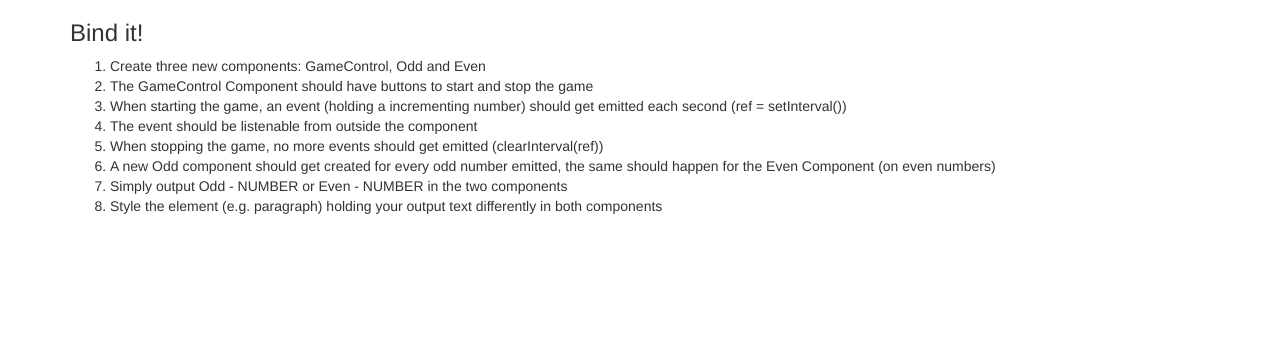
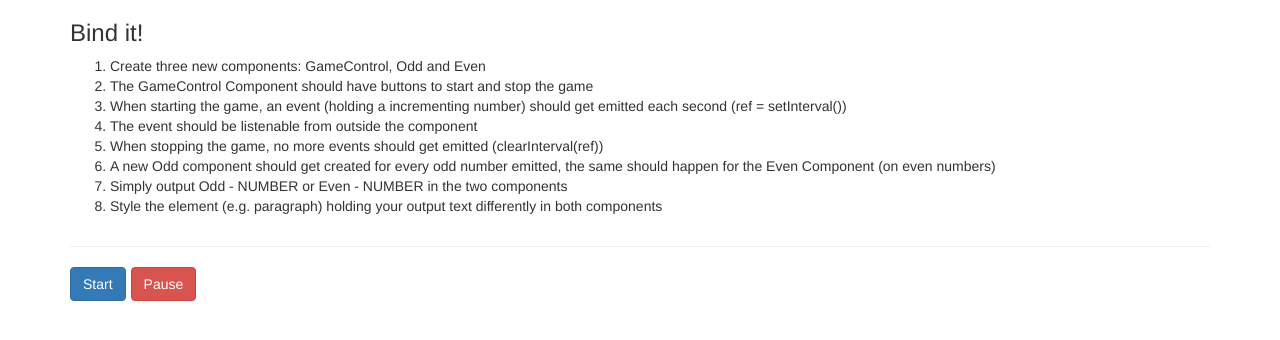
Before and after one commit to csarmien318/angular-project, an Angular app: page / in a window 1280 px wide. Shown: the top 340 px of the page. Built offline with nearby package versions, Linux system fonts and the light colour scheme.

Commit message:
complete task

```diff
--- a/src/app/app.component.html
+++ b/src/app/app.component.html
@@ -14,4 +14,16 @@
       </ol>
     </div>
   </div>
+  <hr>
+  <div class="row">
+    <div class="col-xs-12">
+      <app-game-control (intervalFired)="onIntervalFired($event)"></app-game-control>
+    </div>
+  </div>
+  <div class="row">
+    <div class="col-xs-12">
+      <app-odd *ngFor="let oddNumber of oddNumbers" [number]="oddNumber"></app-odd>
+      <app-even *ngFor="let evenNumber of evenNumbers" [number]="evenNumber"></app-even>
+    </div>
+  </div>
 </div>
--- a/src/app/app.component.ts
+++ b/src/app/app.component.ts
@@ -1,9 +1,19 @@
-import { Component } from '@angular/core';
+import { Component } from "@angular/core";
 
 @Component({
-  selector: 'app-root',
-  templateUrl: './app.component.html',
-  styleUrls: ['./app.component.css']
+  selector: "app-root",
+  templateUrl: "./app.component.html",
+  styleUrls: ["./app.component.css"],
 })
 export class AppComponent {
+  oddNumbers: number[] = [];
+  evenNumbers: number[] = [];
+
+  onIntervalFired(firedNumber: number) {
+    if (firedNumber % 2 === 0) {
+      this.evenNumbers.push(firedNumber);
+    } else {
+      this.oddNumbers.push(firedNumber);
+    }
+  }
 }
--- /dev/null
+++ b/src/app/even/even.component.css
@@ -0,0 +1,3 @@
+p {
+  color: green;
+}
--- /dev/null
+++ b/src/app/even/even.component.html
@@ -0,0 +1 @@
+<p>Even - {{ number }}</p>
--- /dev/null
+++ b/src/app/even/even.component.ts
@@ -0,0 +1,14 @@
+import { Component, Input, OnInit } from "@angular/core";
+
+@Component({
+  selector: "app-even",
+  templateUrl: "./even.component.html",
+  styleUrls: ["./even.component.css"],
+})
+export class EvenComponent implements OnInit {
+  @Input() number: number;
+
+  constructor() {}
+
+  ngOnInit(): void {}
+}
--- /dev/null
+++ b/src/app/game-control/game-control.component.html
@@ -0,0 +1,8 @@
+<div class="row">
+  <div class="col-xs-12">
+    <div class="btn-toolbar">
+      <button class="btn btn-primary" (click)="onStartGame()">Start</button>
+      <button class="btn btn-danger" (click)="onPauseGame()">Pause</button>
+    </div>
+  </div>
+</div>
--- /dev/null
+++ b/src/app/game-control/game-control.component.ts
@@ -0,0 +1,27 @@
+import { Component, EventEmitter, OnInit, Output } from "@angular/core";
+
+@Component({
+  selector: "app-game-control",
+  templateUrl: "./game-control.component.html",
+  styleUrls: ["./game-control.component.css"],
+})
+export class GameControlComponent implements OnInit {
+  @Output() intervalFired = new EventEmitter<number>();
+  interval;
+  lastNumber = 0;
+
+  constructor() {}
+
+  ngOnInit(): void {}
+
+  onStartGame() {
+    this.interval = setInterval(() => {
+      this.intervalFired.emit(this.lastNumber + 1);
+      this.lastNumber++;
+    }, 1000);
+  }
+
+  onPauseGame() {
+    clearInterval(this.interval);
+  }
+}
--- /dev/null
+++ b/src/app/odd/odd.component.css
@@ -0,0 +1,3 @@
+p {
+  color: blue;
+}
--- /dev/null
+++ b/src/app/odd/odd.component.html
@@ -0,0 +1 @@
+<p>Odd - {{ number }}</p>
--- /dev/null
+++ b/src/app/odd/odd.component.ts
@@ -0,0 +1,14 @@
+import { Component, Input, OnInit } from "@angular/core";
+
+@Component({
+  selector: "app-odd",
+  templateUrl: "./odd.component.html",
+  styleUrls: ["./odd.component.css"],
+})
+export class OddComponent implements OnInit {
+  @Input() number: number;
+
+  constructor() {}
+
+  ngOnInit(): void {}
+}
```
Also changed, not shown: src/app/app.module.ts (+7 -1 lines), src/app/game-control/game-control.component.css (added).
